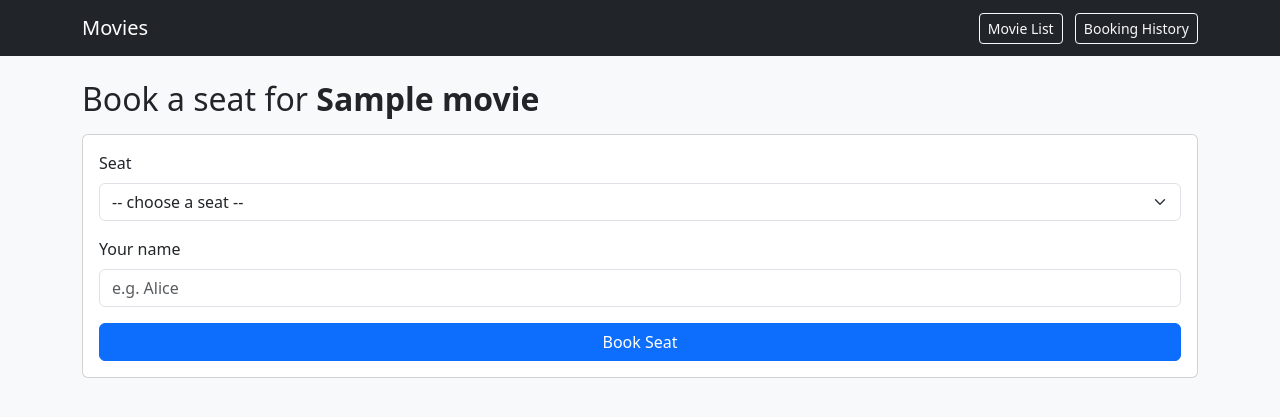
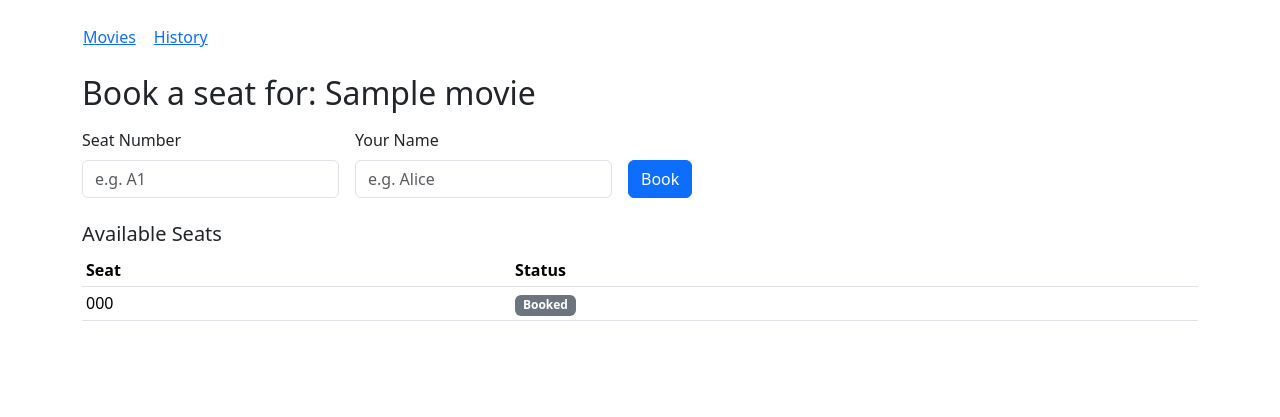
Before and after one commit to RafaelRoj8/cs5300, a Django app: template homework2/bookings/templates/bookings/seat_booking.html in a window 1280 px wide. Shown: the top 417 px of the page. Run offline with Django 4.2, Linux system fonts and the light colour scheme; the template is opened without the code that fills it: values that come from a table or form of the project are taken from there, others are empty; tables that the repository leaves empty hold one stand-in row (values such as "Sample post").

Commit message:
HW2: step 3.7 Render deploy ready (build.sh, requirements, Postgres+WhiteNoise settings, render.yaml rootDir=homework2). UI fixes (CSRF, proxy-safe home), booking flow works also had to redo lots of work due to error.

```diff
--- a/homework2/bookings/templates/bookings/base.html
+++ b/homework2/bookings/templates/bookings/base.html
@@ -1,29 +1,26 @@
+{% load static %}
 <!doctype html>
 <html lang="en">
-  <head>
-    <!-- I load Bootstrap from a CDN so the pages look nice without extra files -->
-    <meta charset="utf-8">
-    <meta name="viewport" content="width=device-width, initial-scale=1">
-    <title>{% block title %}Movie Theater{% endblock %}</title>
-    <link
-      href="https://cdn.jsdelivr.net/npm/bootstrap@5.3.3/dist/css/bootstrap.min.css"
-      rel="stylesheet">
-  </head>
-  <body class="bg-light">
-    <!-- Simple dark navbar with links to my pages -->
-    <nav class="navbar navbar-dark bg-dark mb-4">
-      <div class="container d-flex justify-content-between">
-        <a class="navbar-brand" href="{% url 'movie_list' %}">Movies</a>
-        <div>
-          <a class="btn btn-outline-light btn-sm me-2" href="{% url 'movie_list' %}">Movie List</a>
-          <a class="btn btn-outline-light btn-sm" href="{% url 'booking_history' %}">Booking History</a>
-        </div>
-      </div>
+<head>
+  <meta charset="utf-8" />
+  <title>{% block title %}Movies{% endblock %}</title>
+
+  {# When using the DevEdu Editor button, keep the /proxy/3000/ prefix for all links #}
+  {% if 'editor-' in request.get_host %}
+    <base href="/proxy/3000/">
+  {% endif %}
+
+  <link rel="stylesheet"
+        href="https://cdn.jsdelivr.net/npm/bootstrap@5.3.2/dist/css/bootstrap.min.css">
+</head>
+<body class="container py-4">
+  <header class="mb-4">
+    <nav class="d-flex gap-3">
+      <a class="btn btn-link p-0" href="{% url 'movie_list' %}">Movies</a>
+      <a class="btn btn-link p-0" href="{% url 'booking_history' %}">History</a>
     </nav>
+  </header>
 
-    <!-- I render each page’s main content here -->
-    <main class="container">
-      {% block content %}{% endblock %}
-    </main>
-  </body>
+  {% block content %}{% endblock %}
+</body>
 </html>
--- a/homework2/bookings/templates/bookings/seat_booking.html
+++ b/homework2/bookings/templates/bookings/seat_booking.html
@@ -1,34 +1,46 @@
 {% extends "bookings/base.html" %}
-{% block title %}Book a Seat{% endblock %}
+{% block title %}Book Seats{% endblock %}
+
 {% block content %}
-  <h2 class="mb-3">Book a seat for <strong>{{ movie.title }}</strong></h2>
+<h2 class="mb-3">Book a seat for: {{ movie.title }}</h2>
 
-  <!-- If the view set a message (like an error), I show it here -->
-  {% if message %}
-    <div class="alert alert-warning">{{ message }}</div>
-  {% endif %}
+{% if message %}
+  <div class="alert alert-danger">{{ message }}</div>
+{% endif %}
 
-  <!-- Basic POST form (CSRF is required in Django forms) -->
-  <form method="post" class="card p-3">
-    {% csrf_token %}
-    <div class="mb-3">
-      <label class="form-label" for="seat">Seat</label>
-      <!-- I list all seats; booked seats are disabled -->
-      <select id="seat" name="seat" class="form-select" required>
-        <option value="">-- choose a seat --</option>
-        {% for seat in seats %}
-          <option value="{{ seat.id }}" {% if seat.is_booked %}disabled{% endif %}>
-            {{ seat.seat_number }} {% if seat.is_booked %}(booked){% endif %}
-          </option>
-        {% endfor %}
-      </select>
-    </div>
+<form method="post" class="row g-3 mb-4">
+  {% csrf_token %}
+  <div class="col-auto">
+    <label for="seat_number" class="form-label">Seat Number</label>
+    <input type="text" id="seat_number" name="seat_number" class="form-control" placeholder="e.g. A1" required>
+  </div>
+  <div class="col-auto">
+    <label for="user" class="form-label">Your Name</label>
+    <input type="text" id="user" name="user" class="form-control" placeholder="e.g. Alice" required>
+  </div>
+  <div class="col-auto align-self-end">
+    <button type="submit" class="btn btn-primary">Book</button>
+  </div>
+</form>
 
-    <div class="mb-3">
-      <label class="form-label" for="user">Your name</label>
-      <input id="user" name="user" class="form-control" placeholder="e.g. Alice" required>
-    </div>
-
-    <button class="btn btn-primary">Book Seat</button>
-  </form>
+<h5>Available Seats</h5>
+<table class="table table-sm">
+  <thead><tr><th>Seat</th><th>Status</th></tr></thead>
+  <tbody>
+  {% for seat in seats %}
+    <tr>
+      <td>{{ seat.seat_number }}</td>
+      <td>
+        {% if seat.is_booked %}
+          <span class="badge text-bg-secondary">Booked</span>
+        {% else %}
+          <span class="badge text-bg-success">Available</span>
+        {% endif %}
+      </td>
+    </tr>
+  {% empty %}
+    <tr><td colspan="2">No seats yet.</td></tr>
+  {% endfor %}
+  </tbody>
+</table>
 {% endblock %}
--- a/homework2/bookings/urls.py
+++ b/homework2/bookings/urls.py
@@ -1,40 +1,19 @@
-# homework2/bookings/urls.py
-
-# I need path/include for normal Django URLs and the DRF router for API endpoints.
+# bookings/urls.py
 from django.urls import path, include
 from rest_framework.routers import DefaultRouter
-
-# I import my API viewsets and the three simple UI views.
 from .views import (
-    MovieViewSet,       # /api/movies/...
-    SeatViewSet,        # /api/seats/...
-    BookingViewSet,     # /api/bookings/...
-    movie_list_view,    # /api/ui/
-    seat_booking_view,  # /api/ui/movies/<id>/book/
-    booking_history_view,  # /api/ui/history/
+    MovieViewSet, SeatViewSet, BookingViewSet,
+    movie_list_view, seat_booking_view, booking_history_view,
 )
 
-# I set up a DRF router so I don’t have to write all the CRUD URLs by hand.
 router = DefaultRouter()
-# This registers full CRUD for movies at /api/movies/ (list, create, detail, update, delete).
-router.register(r"movies", MovieViewSet, basename="movie")
-# Same idea for seats: /api/seats/ (plus my custom POST /api/seats/<id>/book/ action).
-router.register(r"seats", SeatViewSet, basename="seat")
-# And bookings: /api/bookings/ (list + create; I added logic to prevent double-booking).
+router.register(r"movies",   MovieViewSet,   basename="movie")
+router.register(r"seats",    SeatViewSet,    basename="seat")
 router.register(r"bookings", BookingViewSet, basename="booking")
 
-# These are my human-facing pages (Bootstrap templates), kept under /api/ui/ so they
-# don’t collide with the API endpoints above.
 urlpatterns = [
-    # Movie list page. Simple page that links to booking pages for each movie.
     path("ui/", movie_list_view, name="movie_list"),
-
-    # Seat booking page for a specific movie. Shows seats and a tiny form to book one.
     path("ui/movies/<int:movie_id>/book/", seat_booking_view, name="book_seat"),
-
-    # Booking history page. Supports an optional ?user=Alice filter in the query string.
     path("ui/history/", booking_history_view, name="booking_history"),
-
-    # Finally, I mount all the router-generated API URLs (movies, seats, bookings).
     path("", include(router.urls)),
 ]
--- a/homework2/movie_theater_booking/urls.py
+++ b/homework2/movie_theater_booking/urls.py
@@ -1,22 +1,14 @@
-"""
-URL configuration for movie_theater_booking project.
-
-The `urlpatterns` list routes URLs to views. For more information please see:
-    https://docs.djangoproject.com/en/4.2/topics/http/urls/
-Examples:
-Function views
-    1. Add an import:  from my_app import views
-    2. Add a URL to urlpatterns:  path('', views.home, name='home')
-Class-based views
-    1. Add an import:  from other_app.views import Home
-    2. Add a URL to urlpatterns:  path('', Home.as_view(), name='home')
-Including another URLconf
-    1. Import the include() function: from django.urls import include, path
-    2. Add a URL to urlpatterns:  path('blog/', include('blog.urls'))
-"""
+# movie_theater_booking/urls.py
 from django.contrib import admin
-from django.urls import path
+from django.urls import path, include
+from django.views.generic import RedirectView
 
 urlpatterns = [
-    path('admin/', admin.site.urls),
+    # When someone opens the root (like via DevEdu “Open app”), go to the UI list
+    path("", RedirectView.as_view(pattern_name="movie_list", permanent=False)),
+
+    path("admin/", admin.site.urls),
+
+    # Include ALL bookings routes (API + UI) under /api/
+    path("api/", include("bookings.urls")),
 ]
```
Also changed, not shown: homework2/bookings/templates/bookings/booking_history.html (+6 -16 lines), homework2/bookings/templates/bookings/movie_list.html (+3 -9 lines), homework2/bookings/tests/test_api.py (deleted, +0 -40 lines), homework2/bookings/tests/test_models.py (deleted, +0 -32 lines), homework2/bookings/views.py (+38 -76 lines), homework2/movie_theater_booking/settings.py (+48 -66 lines), homework2/requirements.txt (added, +19 -0 lines), render.yaml (added, +23 -0 lines), homework2/bookings/tests/__init__.py (deleted), 2 other files.
